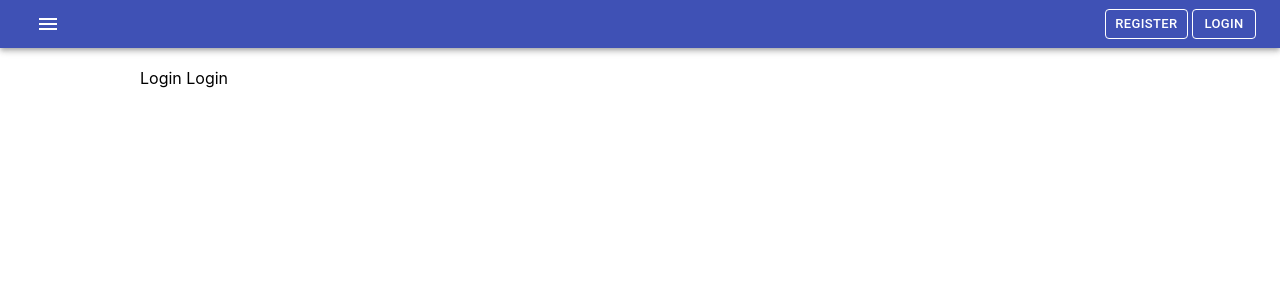
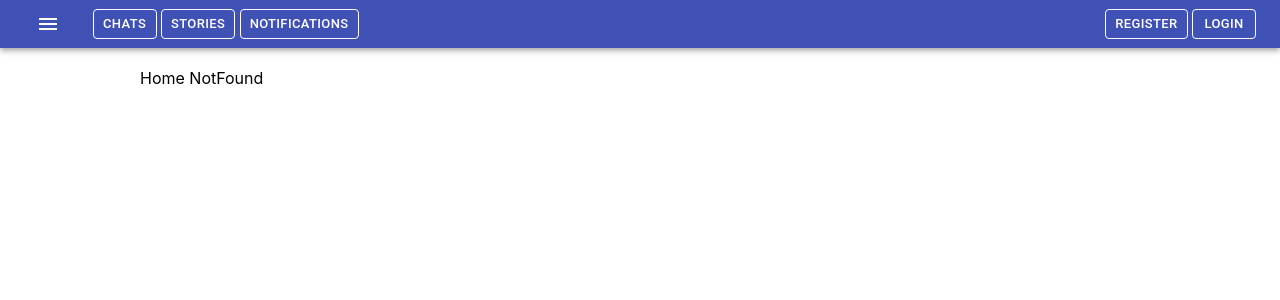
Before and after one commit to spicecat/ghostmeme, a React (Create React App) app: page / in a window 1280 px wide. Shown: the top 300 px of the page. Built offline with nearby package versions, Linux system fonts and the light colour scheme; the HTML template or start-up script is replaced by a standard one.

Commit message:
More boilerplate code

```diff
--- a/src/App.jsx
+++ b/src/App.jsx
@@ -9,6 +9,8 @@ import Register from './containers/Register'
 import Chats from './containers/Chats'
 import Stories from './containers/Stories'
 import Notifications from './containers/Notifications'
+import Home from './containers/Home'
+import NotFound from './containers/NotFound'
 
 export default function App() {
   return (
@@ -21,8 +23,8 @@ export default function App() {
           <Route exact path="/Chats"><Chats /></Route>
           <Route exact path="/Stories"><Stories /></Route>
           <Route exact path="/Notifications"><Notifications /></Route>
-          <Route exact path="/"><Login /></Route> {/* Home page */}
-          <Route><Login /></Route> {/* Page not found */}
+          <Route exact path="/"><Home /></Route> {/* Home page */}
+          <Route><NotFound /></Route> {/* Page not found */}
         </div>
       </Switch>
     </BrowserRouter>
--- a/src/components/Navbar.jsx
+++ b/src/components/Navbar.jsx
@@ -22,16 +22,17 @@ export default function Navbar({ page, username }) {
                 </IconButton>
                 &nbsp;
                 <Typography>{page}</Typography>
+                <Button color='inherit' variant='outlined' size='small' to='/chats' component={Link}>Chats</Button>&nbsp;
+                <Button color='inherit' variant='outlined' size='small' to='/stories' component={Link}>Stories</Button>&nbsp;
+                <Button color='inherit' variant='outlined' size='small' to='/notifications' component={Link}>Notifications</Button>&nbsp;
                 <span className={classes.userControl} />
                 {username ?
                     <>
-                        <Typography>Logged in as: {username}</Typography>
-                        &nbsp;
                         <Button color='inherit' variant='outlined' size='small' onClick={logout}>Logout</Button>
+                        <Typography>Logged in as: {username}</Typography>&nbsp;
                     </> :
                     <>
-                        <Button color='inherit' variant='outlined' size='small' to='/register' component={Link}>Register</Button>
-                        &nbsp;
+                        <Button color='inherit' variant='outlined' size='small' to='/register' component={Link}>Register</Button>&nbsp;
                         <Button color='inherit' variant='outlined' size='small' to='/login' component={Link}>Login</Button>
                     </>}
             </Toolbar>
--- /dev/null
+++ b/src/containers/Home.jsx
@@ -0,0 +1,9 @@
+export const Home = () => {
+    return (
+        <>
+        Home
+        </>
+    )
+}
+
+export default Home
--- /dev/null
+++ b/src/containers/NotFound.jsx
@@ -0,0 +1,9 @@
+export const NotFound = () => {
+    return (
+        <>
+        NotFound
+        </>
+    )
+}
+
+export default NotFound
```
